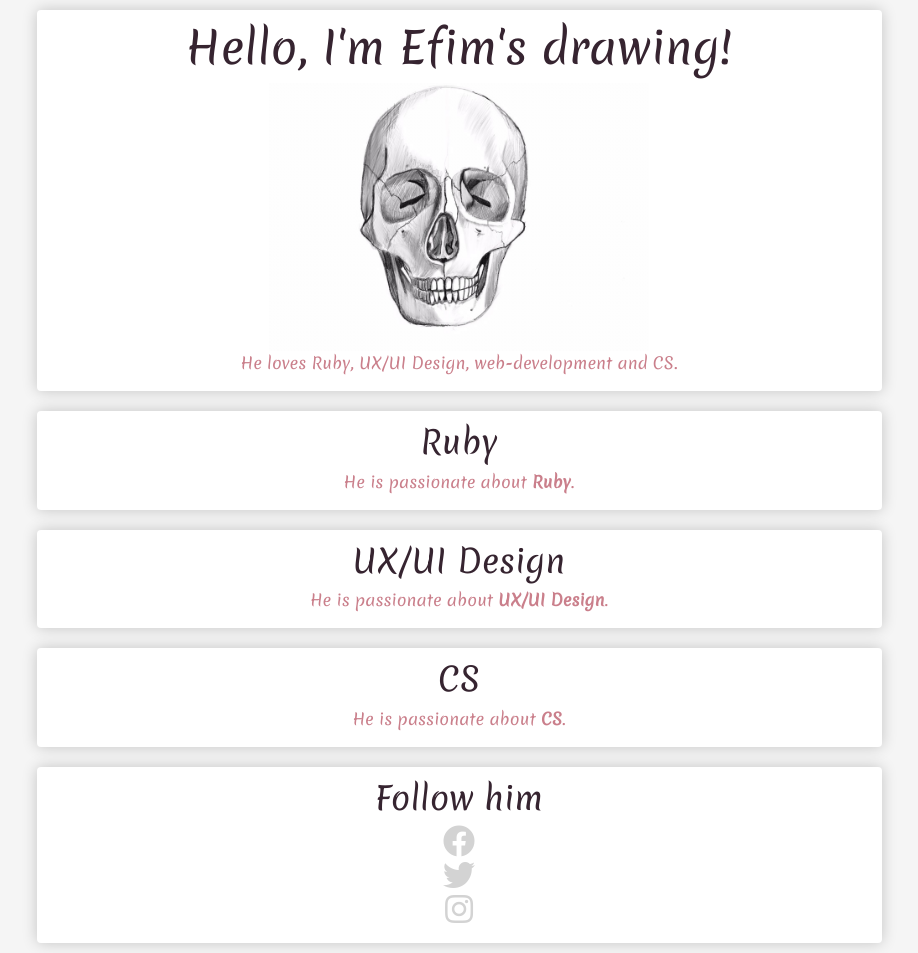
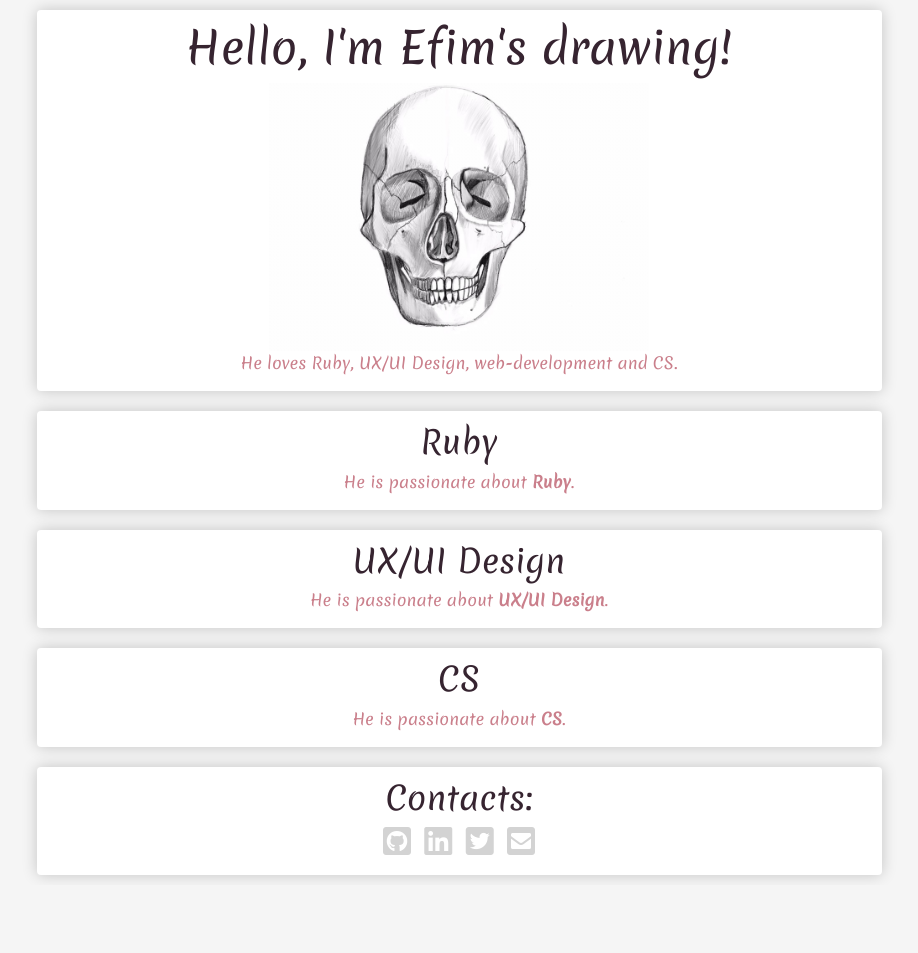
Before and after one commit to shliamin/profile, a plain HTML site: page index.html in a window 1280 px wide. Shown: the whole page, without its empty margins (181-1099 px from the left). After the commit the page ends 885 px from the top, so only its background shows below. Drawn offline with nearby package versions, Linux system fonts and the light colour scheme.

Commit message:
list-inline-item and more useful links

```diff
--- a/index.html
+++ b/index.html
@@ -45,12 +45,13 @@
 
       <div class="row">
         <div class="card-white">
-          <h2>Follow him</h2>
+          <h2>Contacts:</h2>
           <!-- Emmet shortcut: ul>(li>a)*3 -->
           <ul class="list-inline">
-            <li><a href=""><i class="fab fa-facebook"></i></a></li>
-            <li><a href=""><i class="fab fa-twitter"></i></a></li>
-            <li><a href=""><i class="fab fa-instagram"></i></a></li>
+            <li class="list-inline-item"><a href="https://github.com/shliamin"><i class="fab fa-github-square"></i></a></li>
+            <li class="list-inline-item"><a href="https://www.linkedin.com/in/efimshliamin/"><i class="fab fa-linkedin"></i></a></li>
+            <li class="list-inline-item"><a href="https://twitter.com/efim57305216"><i class="fab fa-twitter-square"></i></a></li>
+            <li class="list-inline-item"><a href="mailto:shliamin@icloud.com"><i class="fas fa-envelope-square"></i></a></li>
           </ul>
         </div>
       </div>
```
